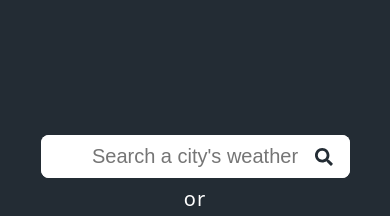
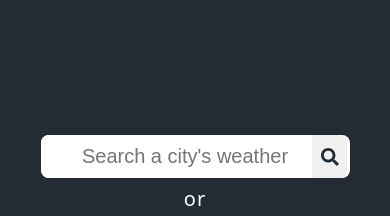
Before and after one commit to AnOrdinaryUsername/Weather-App, a website built with webpack: page src/index.html in a window 390 px wide. Shown: the part 224-440 px from the top of the page. Built offline with nearby package versions, Linux system fonts and the light colour scheme.

Commit message:
style: Create visual separator in search box
Previously, the button had no background with little padding. On mobile,
clicking the button would just focus on the text. Now there's more
padding and makes the button size more clear.

```diff
--- a/src/components/SearchBox/SearchBox.css
+++ b/src/components/SearchBox/SearchBox.css
@@ -4,6 +4,7 @@ input[type='search'] {
   border: none;
   border-radius: 0.8rem;
   text-align: center;
+  width: calc(100% - 2rem);
 }
 
 input[type='search']:focus {
@@ -31,17 +32,18 @@ input[type='search']:focus {
 }
 
 .search__button {
+  /* Button svg is now the same color as the background. */
   color: hsl(208, 19%, 17%);
   position: absolute;
   right: 25px;
   z-index: 1;
   top: 0;
-  left: 87%;
+  left: 88%;
   bottom: 0;
-  margin: auto;
-  width: 25px;
-  height: 25px;
-  background: inherit;
+  background-color: hsl(0, 0%, 94%);
+  border-top-right-radius: inherit;
+  border-bottom-right-radius: inherit;
+  width: 35px;
 }
 
 #search-city::-webkit-search-cancel-button {
```
